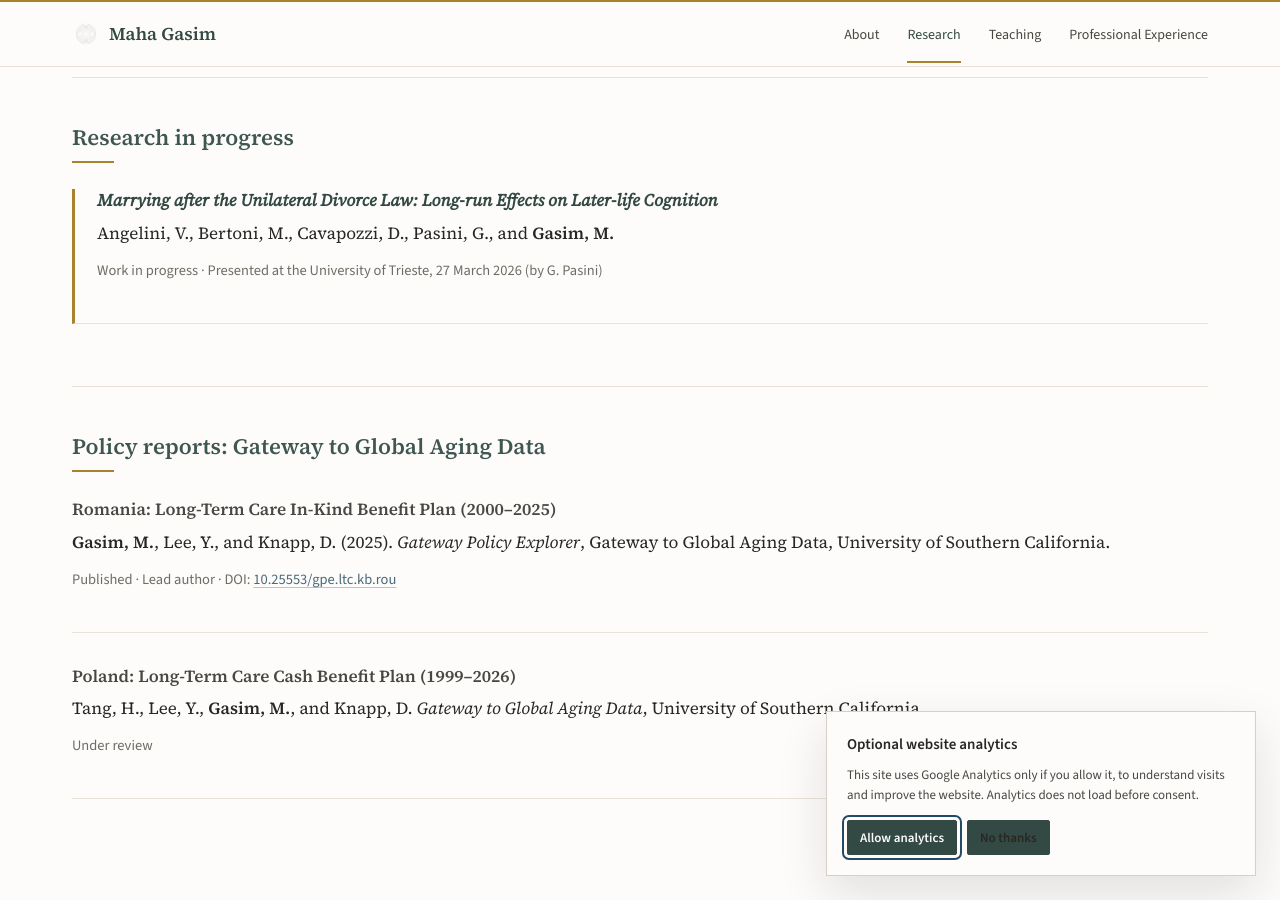
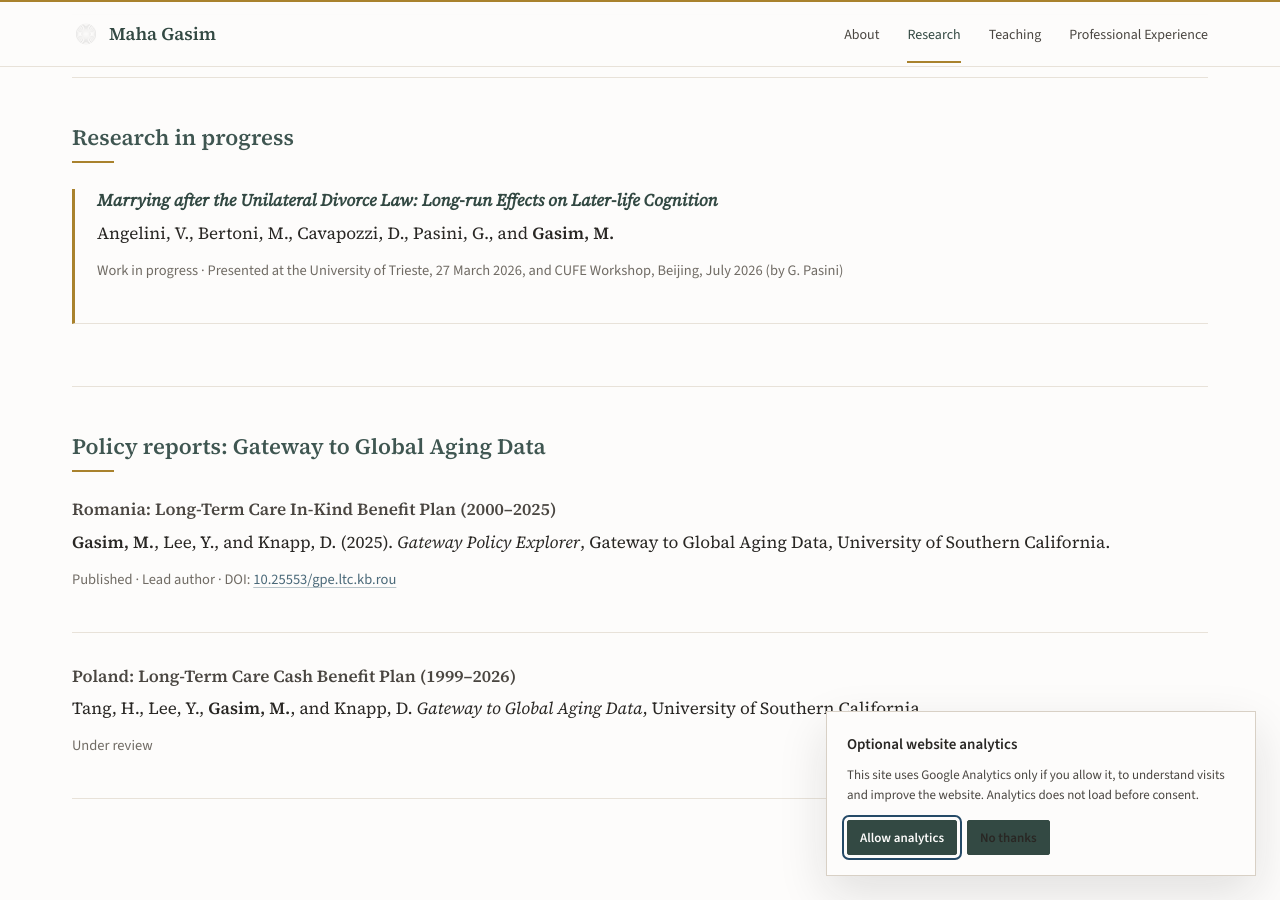
Before and after one commit to mahagasim/mahagasim.github.io, a Jekyll site: the page built from research.md, in a window 1280 px wide and 900 px high, scrolled down 1008 px. Built offline with Jekyll 4.4.1, drawn with Linux system fonts in a browser that asks for light colours.

Commit message:
Add CUFE Workshop presentation to research entry

```diff
--- a/research.md
+++ b/research.md
@@ -34,7 +34,7 @@ description: Research experience, work in progress, and Gateway to Global Aging
 <div class="entry feature-entry paper-entry">
   <h3><em>Marrying after the Unilateral Divorce Law: Long-run Effects on Later-life Cognition</em></h3>
   <p>Angelini, V., Bertoni, M., Cavapozzi, D., Pasini, G., and <strong>Gasim, M.</strong></p>
-  <p class="entry-meta">Work in progress · Presented at the University of Trieste, 27 March 2026 (by G. Pasini)</p>
+  <p class="entry-meta">Work in progress · Presented at the University of Trieste, 27 March 2026, and CUFE Workshop, Beijing, July 2026 (by G. Pasini)</p>
 </div>
 
 ## Policy reports: Gateway to Global Aging Data
```
